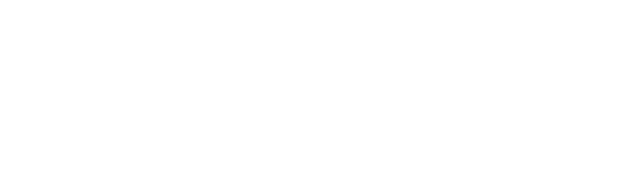
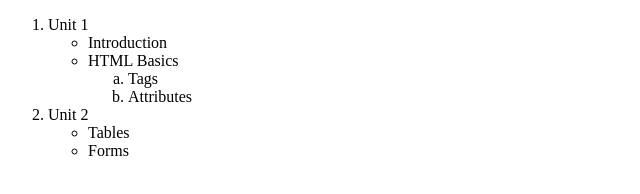
Before and after one commit to Samrat-0202/WDW_0931, a plain HTML site: page Web Designing Assignment/Assignment6.html in a window 1280 px wide. Shown: the whole page, without its empty margins (0-640 px from the left). Drawn offline with Linux system fonts and the light colour scheme.

Commit message:
assign.6.2

```diff
--- a/Web Designing Assignment/Assignment6.html
+++ b/Web Designing Assignment/Assignment6.html
@@ -5,6 +5,26 @@
 </head>
 <body>
 
+    <ol>
+        <li>Unit 1
+            <ul>
+                <li>Introduction</li>
+                <li>HTML Basics
+                    <ol type="a">
+                        <li>Tags</li>
+                        <li>Attributes</li>
+                    </ol>
+                </li>
+            </ul>
+        </li>
+
+        <li>Unit 2
+            <ul>
+                <li>Tables</li>
+                <li>Forms</li>
+            </ul>
+        </li>
+    </ol>
 
 </body>
 </html>
```
